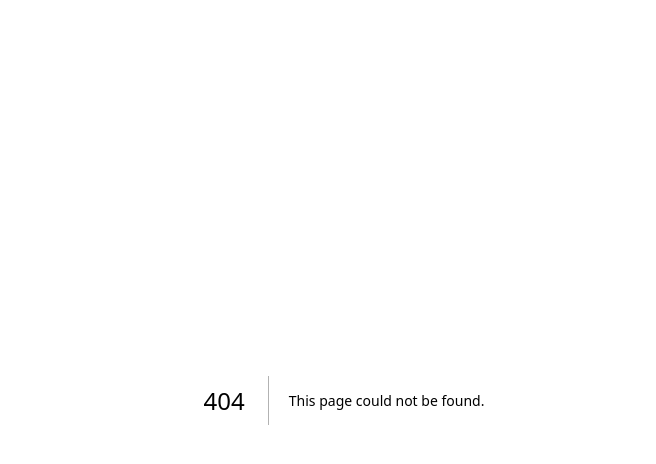
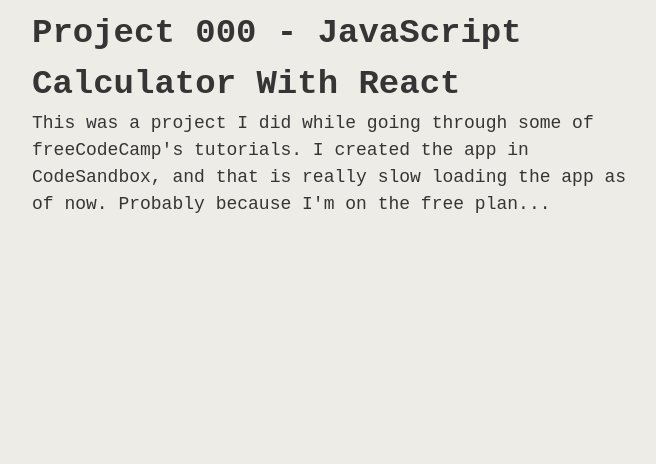
Before and after one commit to SomeGuy13/portfolio, a Next.js app: page /projects/jscalc in a window 1280 px wide. Before the commit this address had no page. Shown: the top 464 px of the page, without its empty margins (296-952 px from the left). Built offline with nearby package versions, Linux system fonts and the light colour scheme.

Commit message:
project info pages

```diff
--- /dev/null
+++ b/src/app/projects/jscalc/page.tsx
@@ -0,0 +1,12 @@
+export default function Page() {
+  return (
+    <div className='lg:w-3/6 md:w-5/6 p-2 m-auto'>
+      <h1>Project 000 - JavaScript Calculator With React</h1>
+      <p>
+        This was a project I did while going through some of freeCodeCamp's
+        tutorials. I created the app in CodeSandbox, and that is really slow
+        loading the app as of now. Probably because I'm on the free plan...
+      </p>
+    </div>
+  )
+}
--- a/src/app/projects/page.tsx
+++ b/src/app/projects/page.tsx
@@ -8,7 +8,7 @@
         <div className='lg:flex'>
           <h1 className='text-nowrap md:text-7xl mr-6 pt-5'>Project Gallery</h1>
         </div>
-        <ProjectLayer right={true} projectTitle={'Project 000'} projectDescription={'Calculator Made with React'}></ProjectLayer>
+        <ProjectLayer right={true} projectTitle={'Project 000'} projectDescription={'Calculator Made with React'} pathName={'jscalc'}></ProjectLayer>
         <ProjectLayer projectTitle={'Project 001'} projectDescription={'Simple bubble popping game'}></ProjectLayer>
       </div>
   );
--- a/src/components/projectLayer.tsx
+++ b/src/components/projectLayer.tsx
@@ -1,9 +1,10 @@
 import ImageStack from '@/components/imageStack';
+import Link from 'next/link';
 
 export default function ProjectLayer(
-  {images, projectTitle, projectDescription, right}:
-  {images: Array<string>, projectTitle: string, projectDescription: string, right: bool})
-{
+  {images, projectTitle, projectDescription, right, pathName}:
+  {images: Array<string>, projectTitle: string, projectDescription: string, right: bool, pathName: string}
+){
 
   let currentImages: Array<string> = ['/images/img1.jpg', '/images/img2.jpg', '/images/img3.jpg'];
 
@@ -14,10 +15,13 @@
   if (right) {
     return (
       <div className='flex justify-between sm:pt-16'>
-       <ImageStack images={currentImages}></ImageStack>
-        <div className='pt-10'>
+        <ImageStack images={currentImages}></ImageStack>
+        <div className='pt-10 m-0.5'>
           <h2 className='md:text-6xl text-right'>{projectTitle}</h2>
           <p className='md:text-2xl text-right pt-3'>{projectDescription}</p>
+          <Link href={`/projects/${pathName}`}>
+            <div className='button w-fit p-2 m-5 mr-0 text-xl float-right'>See Project</div>
+          </Link>
         </div>
       </div>
     )
@@ -25,9 +29,12 @@
 
   return (
     <div className='flex justify-between sm:pt-16'>
-      <div className='pt-10'>
+      <div className='pt-10 m-0.5'>
         <h2 className='md:text-6xl'>{projectTitle}</h2>
         <p className='md:text-2xl pt-3'>{projectDescription}</p>
+        <Link href={`${pathName}`}>
+          <div className='button w-fit p-2 m-5 ml-0 text-xl'>See Project</div>
+        </Link>
       </div>
       <ImageStack images={currentImages}></ImageStack>
     </div>
```
